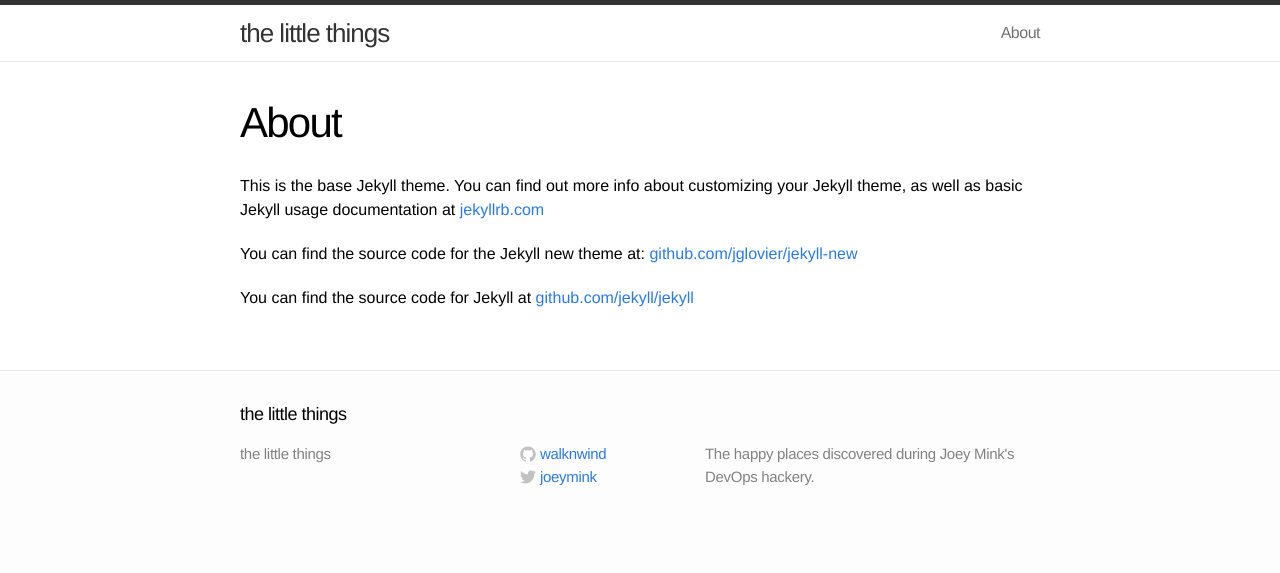
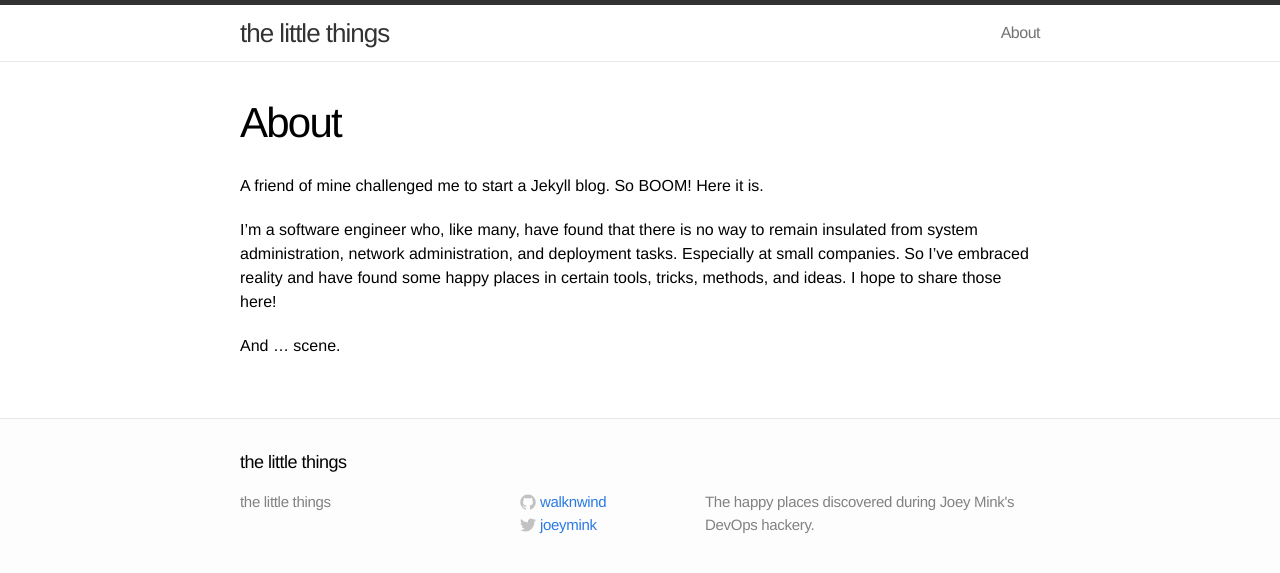
Before and after one commit to joeymink/walknwind.github.io, a Jekyll site: the page built from about.md, in a window 1280 px wide. Shown: the top 573 px of the page. Built offline with Jekyll 4.4.1, drawn with Linux system fonts in a browser that asks for light colours.

Commit message:
customize about page

```diff
--- a/about.md
+++ b/about.md
@@ -4,8 +4,8 @@ title: About
 permalink: /about/
 ---
 
-This is the base Jekyll theme. You can find out more info about customizing your Jekyll theme, as well as basic Jekyll usage documentation at [jekyllrb.com](http://jekyllrb.com/)
+A friend of mine challenged me to start a Jekyll blog. So BOOM! Here it is.
 
-You can find the source code for the Jekyll new theme at: [github.com/jglovier/jekyll-new](https://github.com/jglovier/jekyll-new)
+I'm a software engineer who, like many, have found that there is no way to remain insulated from system administration, network administration, and deployment tasks. Especially at small companies. So I've embraced reality and have found some happy places in certain tools, tricks, methods, and ideas. I hope to share those here!
 
-You can find the source code for Jekyll at [github.com/jekyll/jekyll](https://github.com/jekyll/jekyll)
+And ... scene.
```
